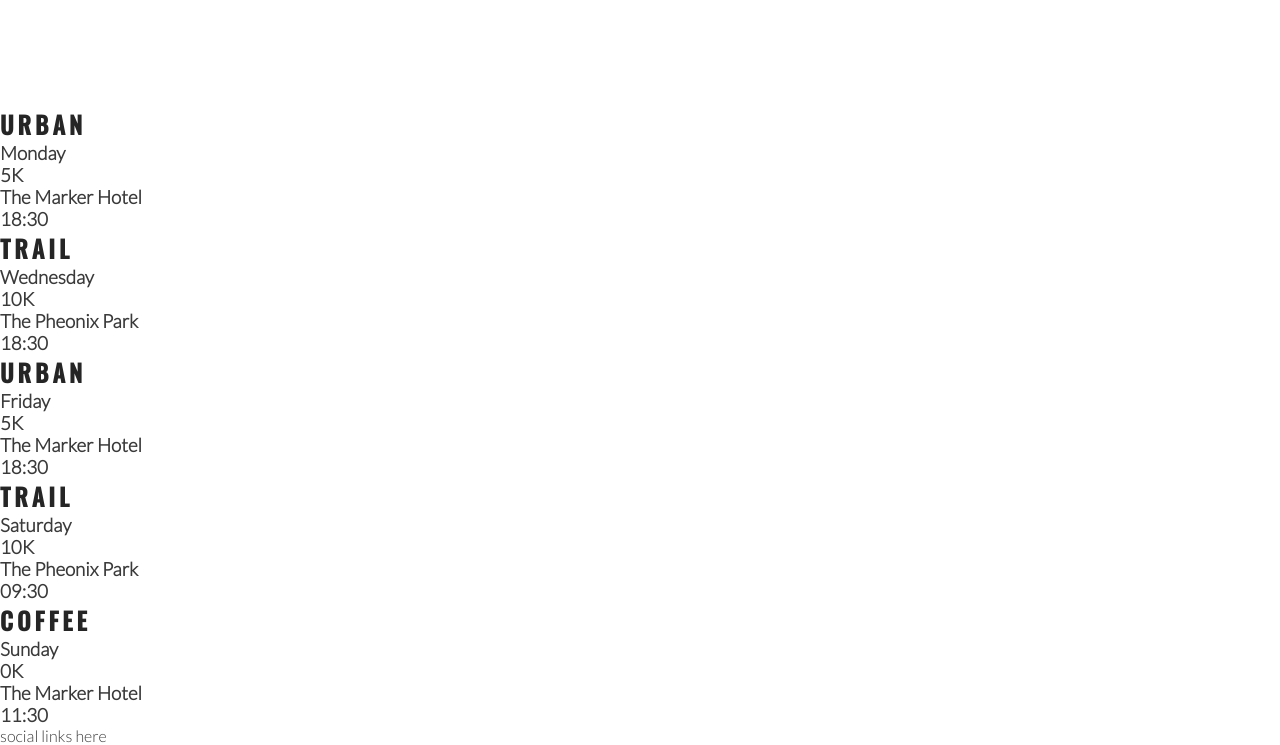
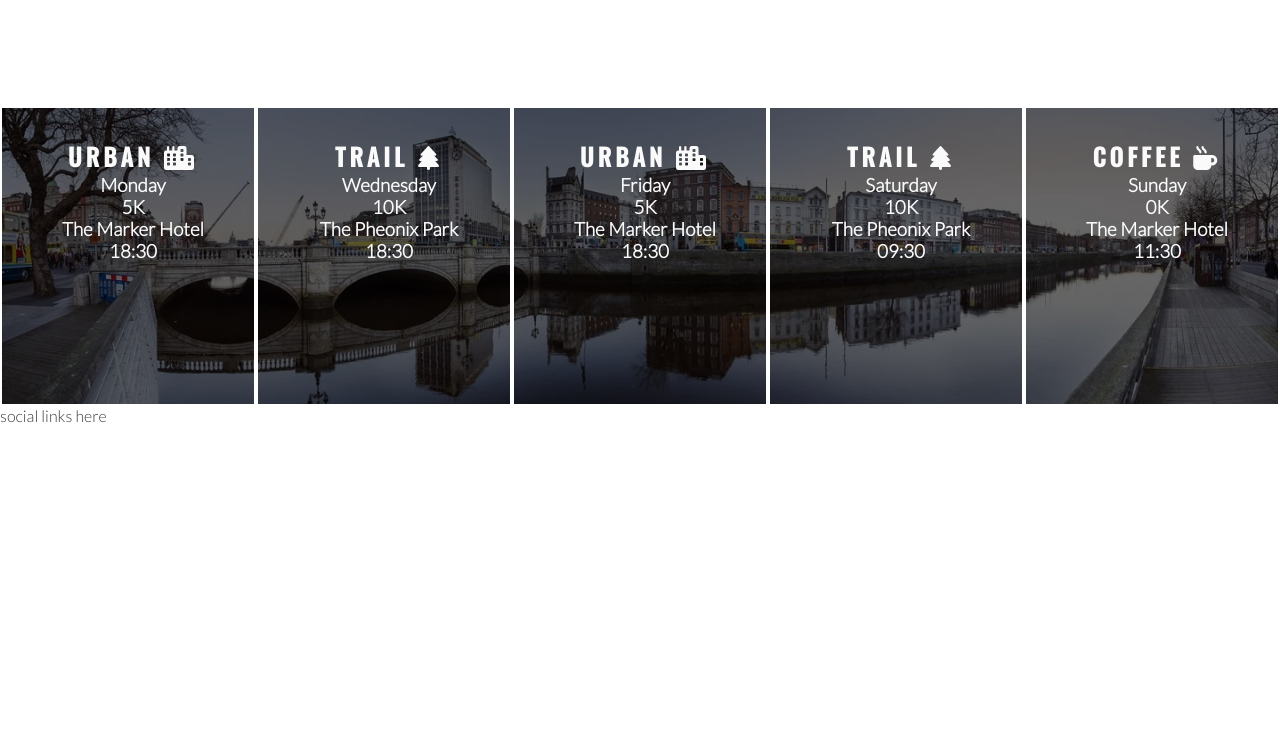
Before and after one commit to lewis-worsley/love-running, a plain HTML site: page index.html in a window 1280 px wide. Shown: the part 1194-1939 px from the top of the page. After the commit the page ends 1619 px from the top, so only its background shows below. Drawn offline with nearby package versions, Linux system fonts and the light colour scheme.

Commit message:
Times styles added

```diff
--- a/assets/css/style.css
+++ b/assets/css/style.css
@@ -183,3 +183,29 @@
     height: 100%;
     border-radius: 50%;
 }
+
+#times {
+    background-image: url(../images/dublin-city.webp);
+    background-repeat: no-repeat;
+    background-size: cover;
+    background-position: center;
+    width: 100%;
+    overflow: hidden;
+}
+
+#times div {
+    color: #fafafa;
+    background-color: rgba(0, 0, 0, 0.6);
+    width: 20%;
+    height: 300px;
+    float: left;
+    padding: 30px 0 0 10px;
+    text-align: center;
+    border: 2px solid white;
+    box-sizing: border-box;
+
+}
+
+#times h2 {
+    color: #fafafa;
+}
--- a/index.html
+++ b/index.html
@@ -72,37 +72,37 @@
             </div>
         </div>
     </section>
-    <section>
+    <section id="times">
         <div>
-            <h2>Urban</h2>
+            <h2>Urban <i class="fa-solid fa-city"></i></h2>
             <h3>Monday</h3>
             <h3>5K</h3>
             <h3>The Marker Hotel</h3>
             <h3>18:30</h3>
         </div>
         <div>
-            <h2>Trail</h2>
+            <h2>Trail <i class="fa-solid fa-tree"></i></h2>
             <h3>Wednesday</h3>
             <h3>10K</h3>
             <h3>The Pheonix Park</h3>
             <h3>18:30</h3>
         </div>
         <div>
-            <h2>Urban</h2>
+            <h2>Urban <i class="fa-solid fa-city"></i></h2>
             <h3>Friday</h3>
             <h3>5K</h3>
             <h3>The Marker Hotel</h3>
             <h3>18:30</h3>
         </div>
         <div>
-            <h2>Trail</h2>
+            <h2>Trail <i class="fa-solid fa-tree"></i></h2>
             <h3>Saturday</h3>
             <h3>10K</h3>
             <h3>The Pheonix Park</h3>
             <h3>09:30</h3>
         </div>
         <div>
-            <h2>Coffee</h2>
+            <h2>Coffee <i class="fa-solid fa-mug-hot"></i></h2>
             <h3>Sunday</h3>
             <h3>0K</h3>
             <h3>The Marker Hotel</h3>
```
Also changed, not shown: assets/images/dublin-city.webp (added).
